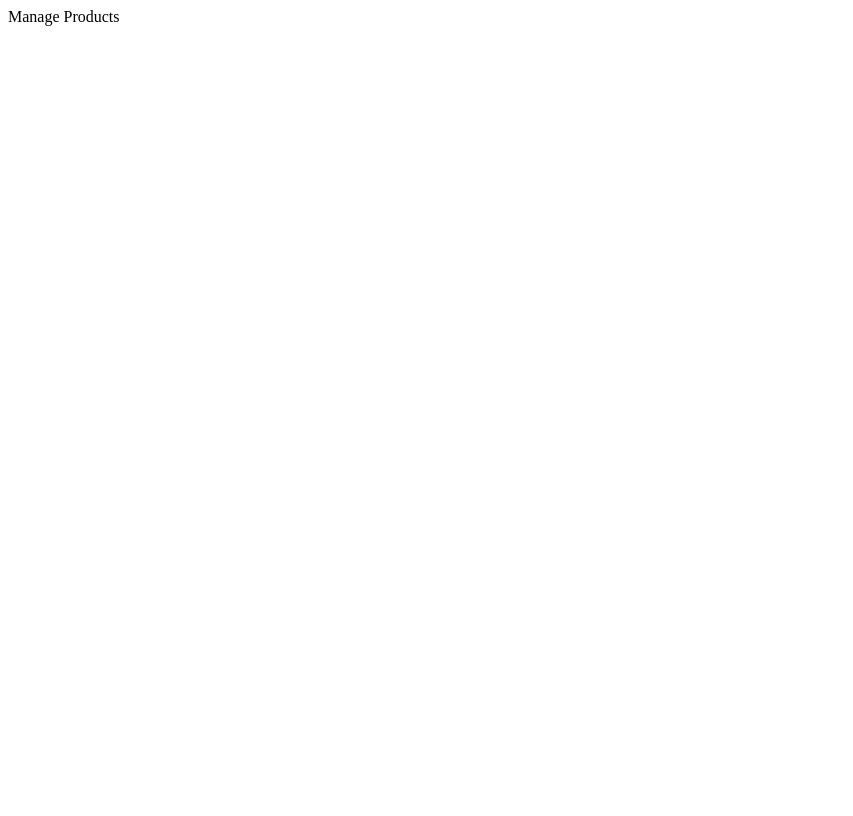
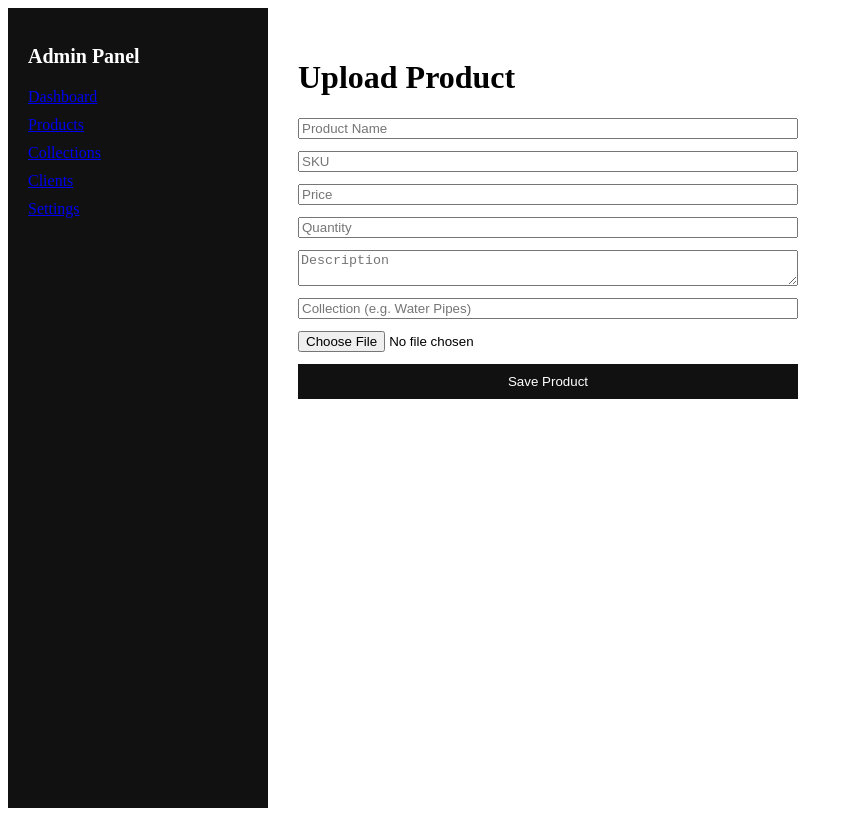
Before and after one commit to RohanP369/Silver-Moon-Catalog, a Next.js app in the folder admin/: page /products in a window 1280 px wide. Shown: the whole page, without its empty margins (0-853 px from the left). Built offline with nearby package versions, Linux system fonts and the light colour scheme.

Commit message:
Update products.jsx

```diff
--- a/admin/pages/products.jsx
+++ b/admin/pages/products.jsx
@@ -1,3 +1,54 @@
+'use client'
+import { useState } from 'react';
+import AdminLayout from '../components/AdminLayout';
+
 export default function ProductsPage() {
-  return <div>Manage Products</div>;
+  const [product, setProduct] = useState({
+    name: '',
+    sku: '',
+    price: '',
+    quantity: '',
+    description: '',
+    collection: '',
+    image: null
+  });
+
+  const handleChange = (e) => {
+    const { name, value } = e.target;
+    setProduct(prev => ({ ...prev, [name]: value }));
+  };
+
+  const handleImageUpload = (e) => {
+    const file = e.target.files?.[0];
+    if (file) {
+      setProduct(prev => ({ ...prev, image: file }));
+    }
+  };
+
+  const handleSubmit = (e) => {
+    e.preventDefault();
+    console.log('Product data:', product);
+    alert('Product data saved locally! (Next: save to file or GitHub)');
+  };
+
+  return (
+    <AdminLayout>
+      <h1 className="text-xl font-bold mb-4">Upload Product</h1>
+      <form onSubmit={handleSubmit} style={{ display: 'flex', flexDirection: 'column', gap: '12px', maxWidth: '500px' }}>
+        <input name="name" value={product.name} onChange={handleChange} placeholder="Product Name" required />
+        <input name="sku" value={product.sku} onChange={handleChange} placeholder="SKU" required />
+        <input type="number" name="price" value={product.price} onChange={handleChange} placeholder="Price" required />
+        <input type="number" name="quantity" value={product.quantity} onChange={handleChange} placeholder="Quantity" required />
+        <textarea name="description" value={product.description} onChange={handleChange} placeholder="Description" />
+        <input name="collection" value={product.collection} onChange={handleChange} placeholder="Collection (e.g. Water Pipes)" />
+        <input type="file" accept="image/*" onChange={handleImageUpload} />
+        {product.image && (
+          <img src={URL.createObjectURL(product.image)} alt="Preview" width={150} style={{ marginTop: '10px' }} />
+        )}
+        <button type="submit" style={{ padding: '10px', background: '#111', color: 'white', border: 'none' }}>
+          Save Product
+        </button>
+      </form>
+    </AdminLayout>
+  );
 }
```
